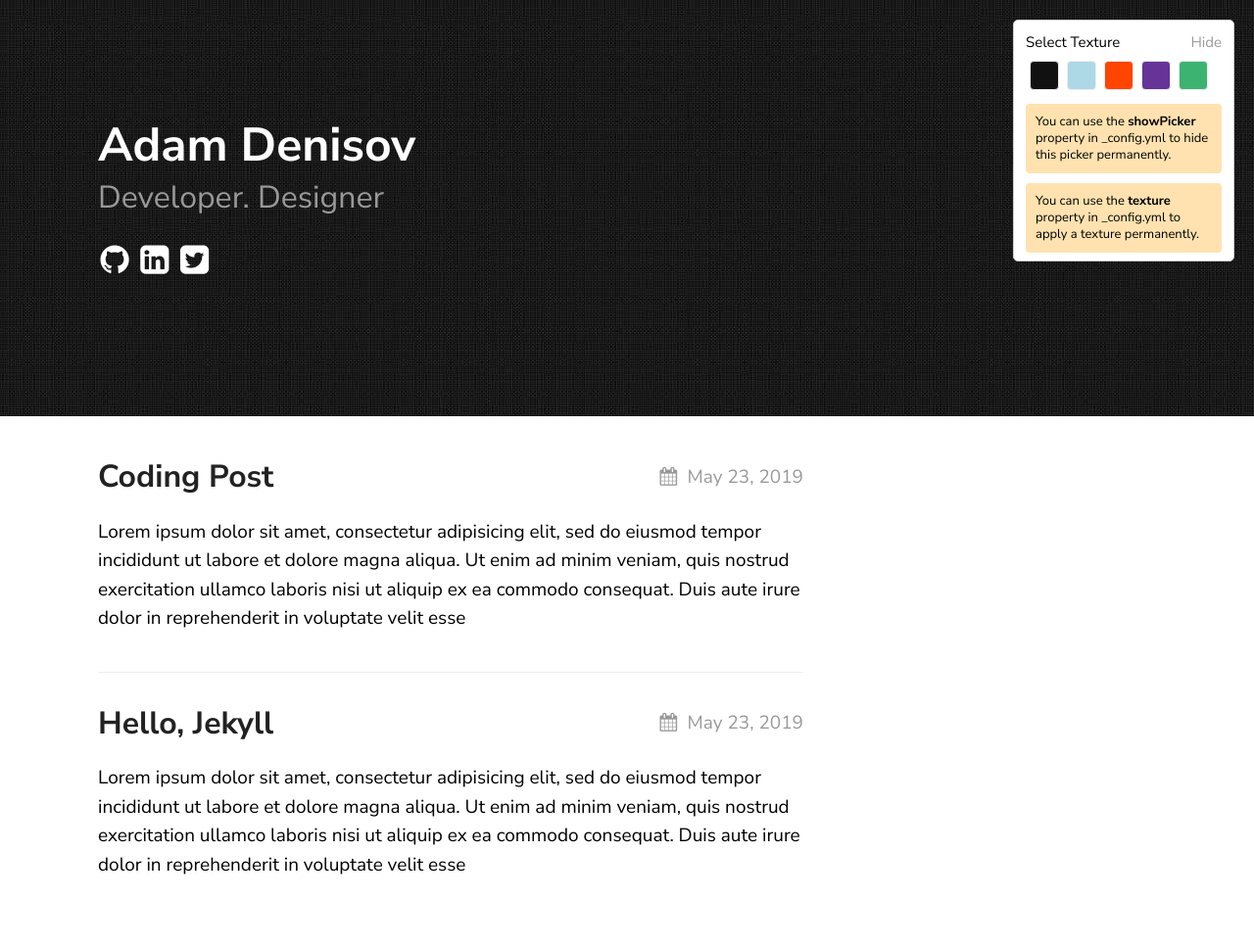
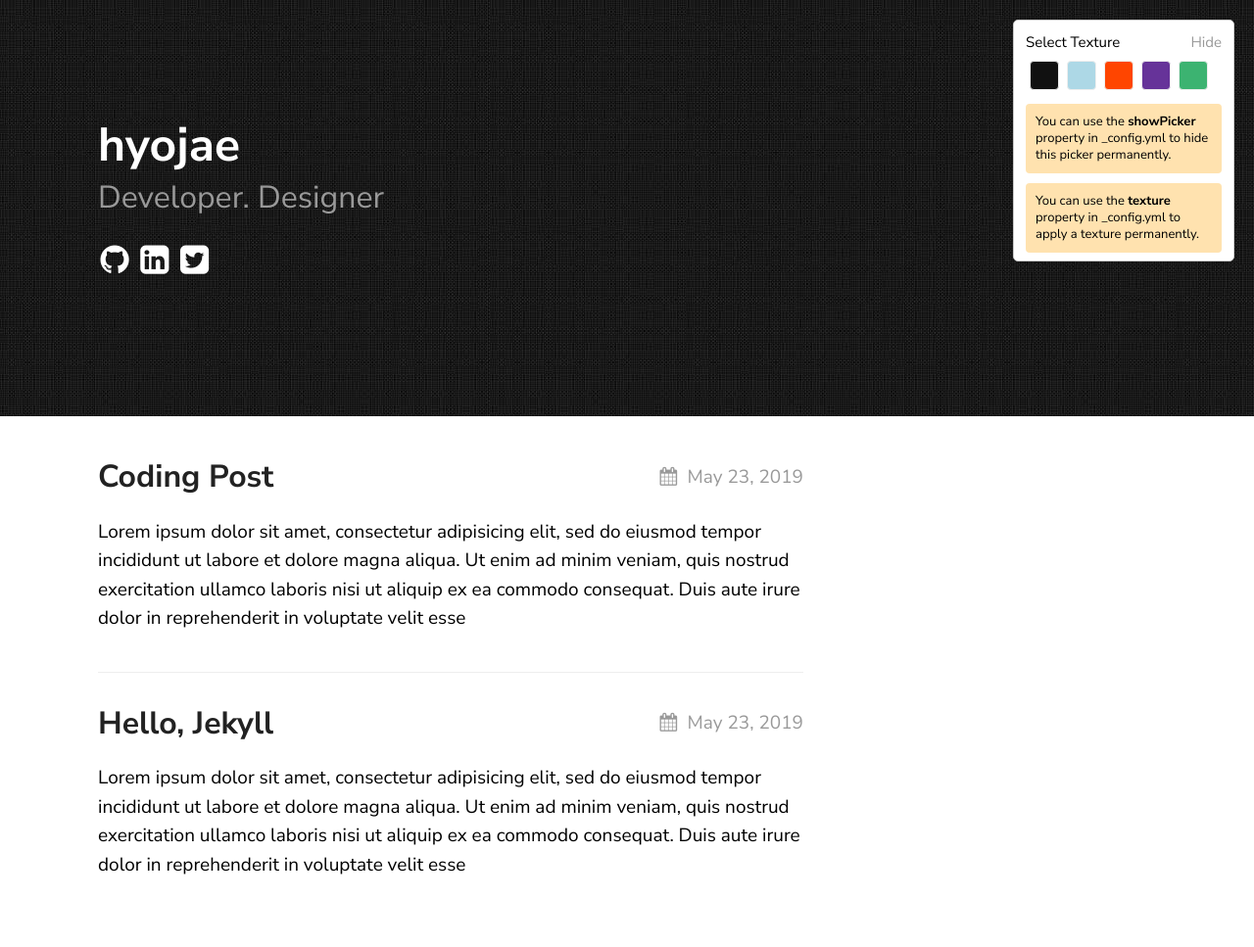
Before and after one commit to hyojaekim/hyojaekim.github.io, a Jekyll site: the page built from index.md, in a window 1280 px wide. Shown: the whole page at 98% size. Built offline with Jekyll 4.4.1, drawn with Linux system fonts in a browser that asks for light colours.

Commit message:
fix: blog url

```diff
--- a/_config.yml
+++ b/_config.yml
@@ -1,11 +1,12 @@
-title: Texture Theme
-author: GitHub User
-email: your-email@domain.com
+title: hyojae kim
+author: hyojaekim
+email: hyojaedev@gmail.com
 description: > # this means to ignore newlines until "show_exerpts:"
   Write an awesome description for your new site here. You can edit this
   line in _config.yml. It will appear in your document head meta (for
   Google search results) and in your feed.xml site description.
 show_excerpts: true # set to true to show excerpts on the homepage
+url : "https://hyojaekim.github.io"
 baseurl: /texture
 
 # Minima date format
@@ -15,7 +16,7 @@
 
 permalink: /posts/:title/
 texture:
-  title: Adam Denisov
+  title: hyojae
   tagline: Developer. Designer
   date_format: "%b %-d, %Y"
   style: black
```
